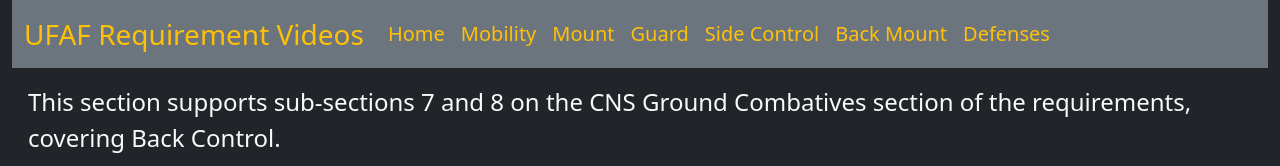
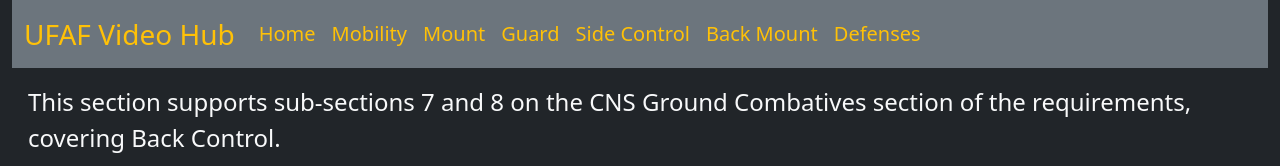
Before and after one commit to jeremypasimio/jeremypasimio.github.io, a plain HTML site: page back_mount.html in a window 1280 px wide. Shown: the top 166 px of the page. Drawn offline with nearby package versions, Linux system fonts and the light colour scheme.

Commit message:
Change nav title

```diff
--- a/back_mount.html
+++ b/back_mount.html
@@ -15,7 +15,7 @@
   <div class="container-fluid bg-dark justify-content-center">
     <nav class="navbar navbar-expand-xl navbar-light bg-secondary">
       <div class="container-fluid">
-        <a class="navbar-brand text-warning fs-3" href="#">UFAF Requirement Videos</a>
+        <a class="navbar-brand text-warning fs-3" href="#">UFAF Video Hub</a>
         <button class="navbar-toggler" type="button" data-bs-toggle="collapse" data-bs-target="#navbarSupportedContent" aria-controls="navbarSupportedContent" aria-expanded="false" aria-label="Toggle navigation">
           <span class="navbar-toggler-icon"></span>
         </button>
```
Also changed, not shown: defenses.html (+1 -1 lines), guard.html (+1 -1 lines), index.html (+1 -1 lines), mobility.html (+1 -1 lines), mount.html (+1 -1 lines), side_control.html (+1 -1 lines).
